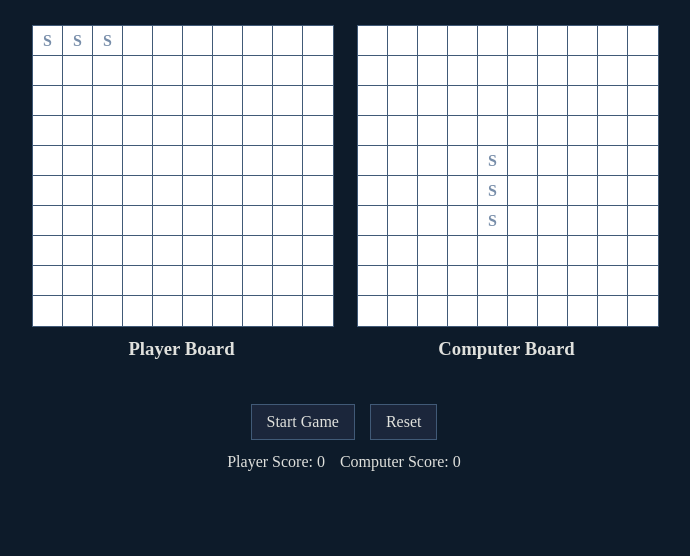
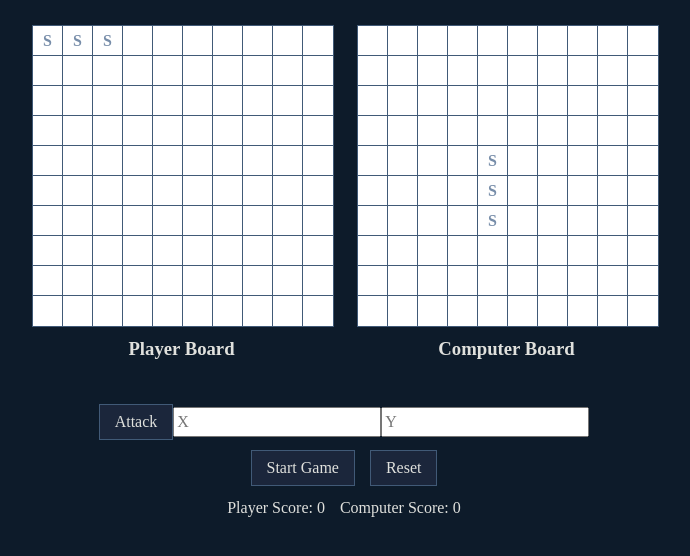
Before and after one commit to CeeZ-11/Odin-Project-Battleship, a website with bundled scripts: page index.html in a window 1280 px wide. Both pictures are taken after a click on the button "Start Game". Shown: the part 74-630 px from the top of the page, without its empty margins (296-986 px from the left). Built offline with nearby package versions, Linux system fonts and the light colour scheme.

Commit message:
:sparkles: Add attack button and input in html and js

```diff
--- a/index.html
+++ b/index.html
@@ -22,6 +22,7 @@
             <h3>Computer Board</h3>
           </div>
         </div>
+        <div id="attack"></div>
         <div id="controls">
           <button id="start">Start Game</button>
           <button id="reset">Reset</button>
--- a/index.js
+++ b/index.js
@@ -9,6 +9,7 @@ const GameController = () => {
     player.gameboard.placeShip(new Ship(3), 0, 0, "vertical");
     computer.gameboard.placeShip(new Ship(3), 4, 4, "horizontal");
     renderBoards();
+    renderAttackInput();
   }
 
   function renderBoards() {
@@ -16,6 +17,26 @@ const GameController = () => {
       player.gameboard.renderBoard();
     document.getElementById("computer-board").innerHTML =
       computer.gameboard.renderBoard();
+  }
+
+  function renderAttackInput() {
+    const attackInput = document.getElementById("attack");
+    const button = document.createElement("button");
+    button.textContent = "Attack";
+    button.classList.add("attack");
+    attackInput.appendChild(button);
+
+    const inputX = document.createElement("input");
+    inputX.type = "number";
+    inputX.placeholder = "X";
+    inputX.classList.add("x");
+    attackInput.appendChild(inputX);
+
+    const inputY = document.createElement("input");
+    inputY.type = "number";
+    inputY.placeholder = "Y";
+    inputY.classList.add("y");
+    attackInput.appendChild(inputY);
   }
 
   function playerTurn(x, y) {
```
